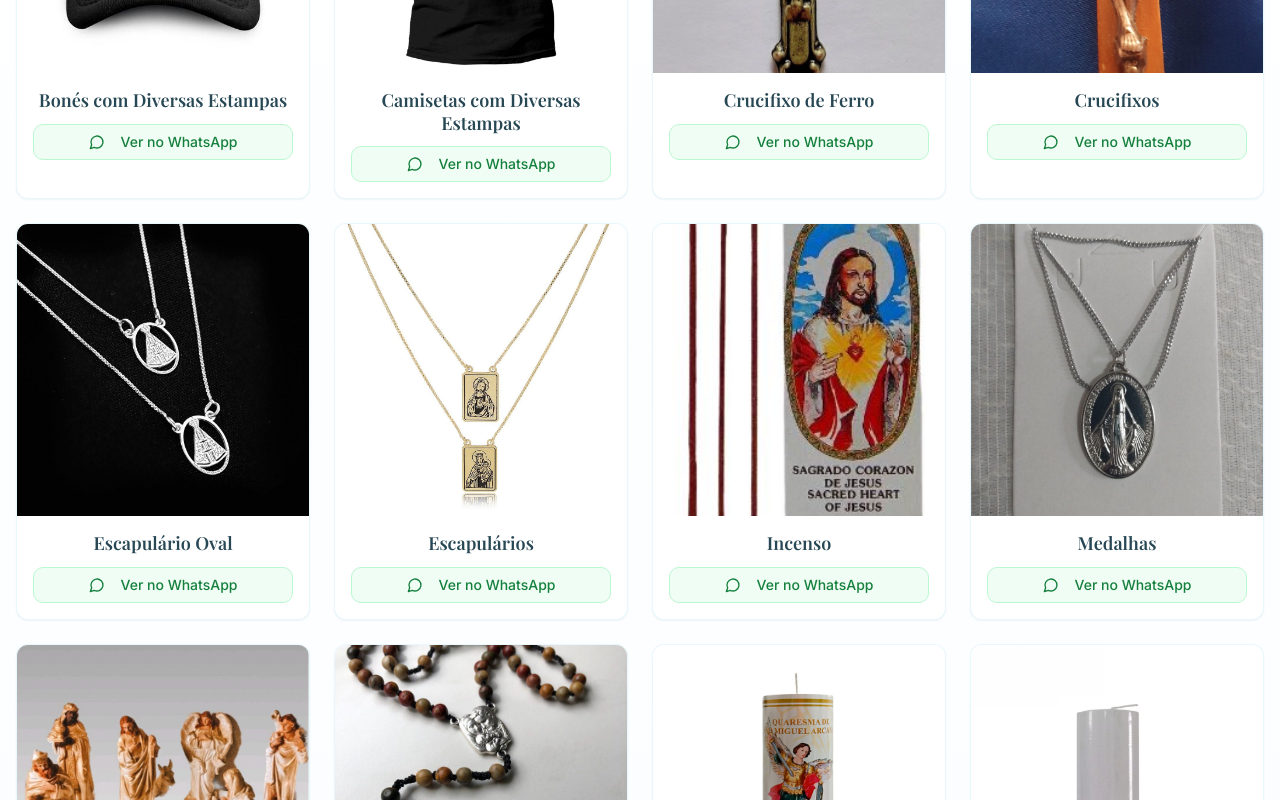
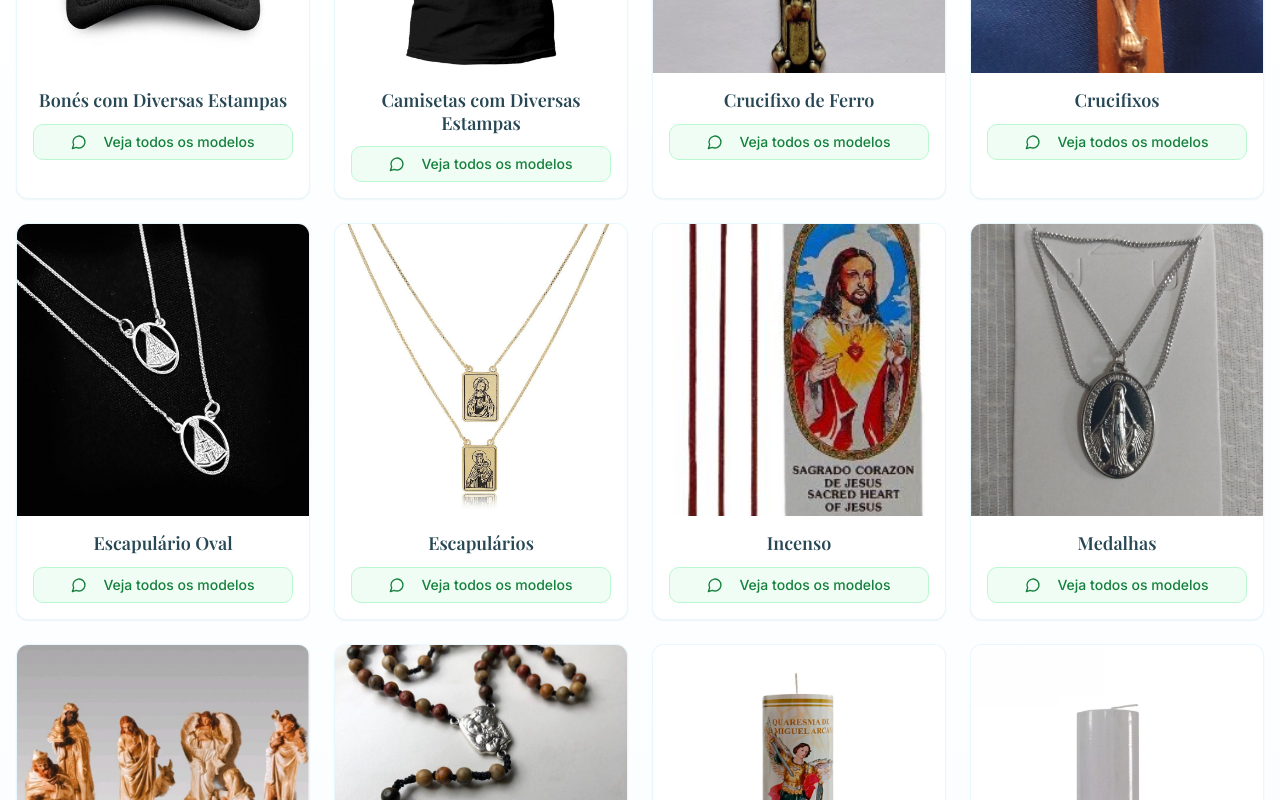
Before and after one commit to DevZipMateus/augusta-rainha, a React (Vite) app: page / in a window 1280 px wide. Shown: the part 5240-6040 px from the top of the page. Built offline with nearby package versions, Linux system fonts and the light colour scheme.

Commit message:
Change button text
Update the text of the "Ver no WhatsApp" button to "Veja todos os modelos" in the `ProductGallerySection` component.

```diff
--- a/src/components/ProductGallerySection.tsx
+++ b/src/components/ProductGallerySection.tsx
@@ -76,7 +76,7 @@ const ProductGallerySection = () => {
                   className="w-full bg-green-50 hover:bg-green-100 text-green-700 border-green-200 hover:border-green-300 transition-colors"
                 >
                   <MessageCircle className="w-4 h-4 mr-2" />
-                  Ver no WhatsApp
+                  Veja todos os modelos
                 </Button>
               </CardContent>
             </Card>
```
